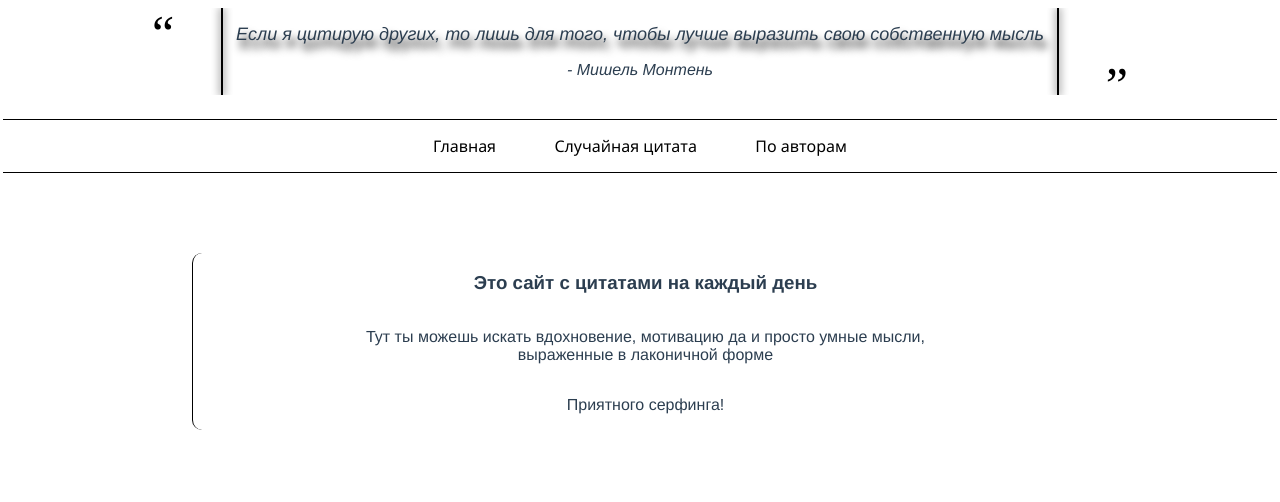
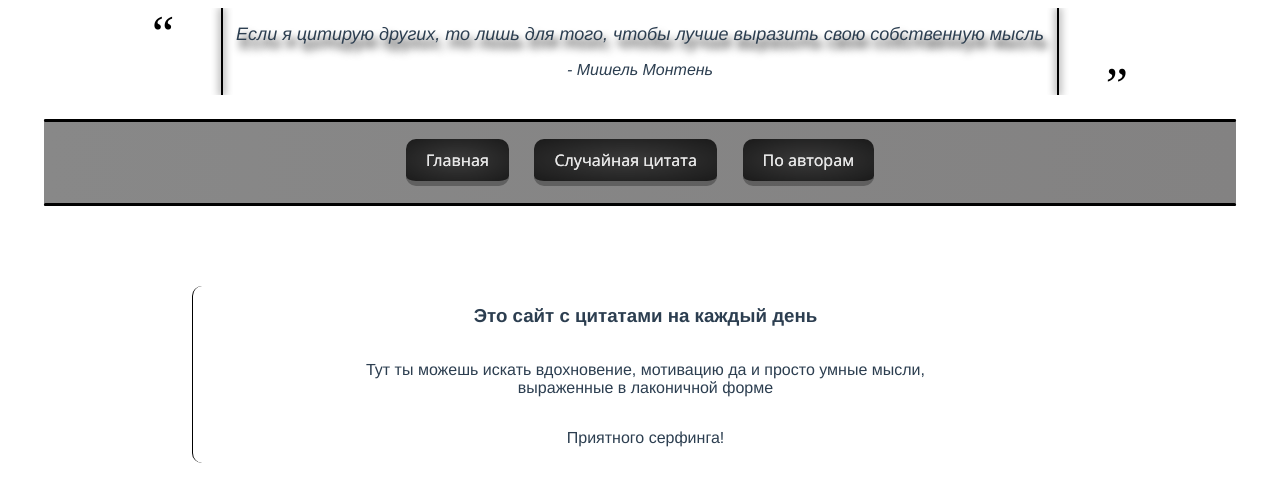
Before and after one commit to beautiful-cookie/cite-for-every-day, a Vue app: page / in a window 1280 px wide. Shown: the top 502 px of the page. Built offline with nearby package versions, Linux system fonts and the light colour scheme.

Commit message:
navbar new style

```diff
--- a/src/components/Navbar.vue
+++ b/src/components/Navbar.vue
@@ -1,47 +1,95 @@
 <template>
     <div class="links">
-        <router-link to="/">Главная</router-link>
-        <router-link to="/Cite-generator">Случайная цитата</router-link>
-        <router-link to="/Authors-filter">По авторам</router-link>
+        <router-link class="btn-left" to="/">Главная</router-link>
+        <router-link class="btn-center" to="/Cite-generator">Случайная цитата</router-link>
+        <router-link class="btn-right" to="/Authors-filter">По авторам</router-link>
     </div>
 </template>
 
 
 
 <style scoped>
+
   .links
   {
+    position: relative;
     display: flex;
     justify-content: center;
     align-items: center;
-    width: 100%;
-    padding: 5px;
-    gap: 3vw;
+    min-width: 90vw;
+    max-width: 100vw;
     font-weight: 500;
     font-family: Avenir, Helvetica, Arial, sans-serif;
-    border: 1px solid black;
-    border-left: none;
-    border-right: none;
+    padding: 20px;
+    gap: 2vw;
     margin-top: 3vh;
+    background: linear-gradient(to right, rgb(136, 136, 136), rgb(131, 130, 130));
   }
+
+  .links::after
+  {
+    content: '';
+    position: absolute;
+    min-width: 90vw;
+    max-width: 100vw;
+    height: 3px;
+    background-color: black;
+    border-radius: 3px;
+    transition-property: box-shadow;
+    transition-duration: 0.4s;
+    bottom: 0;
+    left: 0;
+    right: 0;
+  }
+  .links:hover:after
+  {
+    box-shadow: 0px -2px 4px 3px whitesmoke;
+  }
+
+  .links::before
+  {
+    content: '';
+    position: absolute;
+    min-width: 90vw;
+    max-width: 100vw;
+    height: 3px;
+    background-color: black;
+    border-radius: 3px;
+    transition-property: box-shadow;
+    transition-duration: 0.4s;
+    top: 0;
+    left: 0;
+    right: 0;
+  }
+  .links:hover:before
+  {
+    box-shadow: 0px 2px 4px 3px whitesmoke;
+  }
+
 
   a
   {
     text-decoration: none;
-    color: black;
+    color: white;
+    background: radial-gradient(rgba(0, 0, 0, 0.7), rgba(0, 0, 0, 1));
     font-family: 'Segoe UI', Tahoma, Geneva, Verdana, sans-serif;
-    border-radius: 20px;
-    padding: 10px;
+    padding: 10px 20px 10px 20px;
     text-shadow: 0px 0px 0px white;
-    transition-property: text-shadow, box-shadow, color, background-color;
+    border-radius: 10px;
+    border-bottom: 5px solid rgb(87, 87, 87);
+    transition-property: text-shadow, box-shadow, color, background-color, opacity, border;
     transition-duration: 0.3s;
+    opacity: .8;
   }
 
   a:hover
   {
     box-shadow: 0 0 8px black;
     background-color: black;
-    color: white;
-    text-shadow: 0 0 1px white;
+    text-shadow: 0 0 3px white;
+    text-shadow: -1px 0 gray, 0 1px gray, 1px 0 gray, 0 -1px gray;
+    border-bottom: 5px solid rgb(228, 228, 228);
+    opacity: 1;
   }
+
 </style>
```
Also changed, not shown: src/router/index.js (line endings or trailing spaces).
